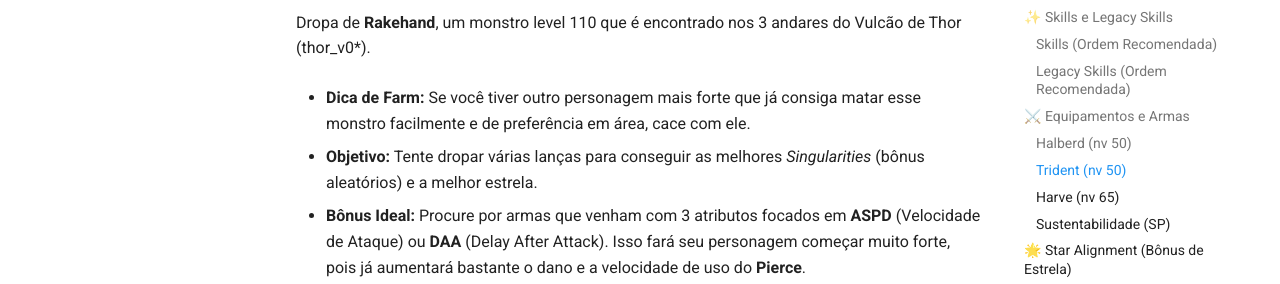
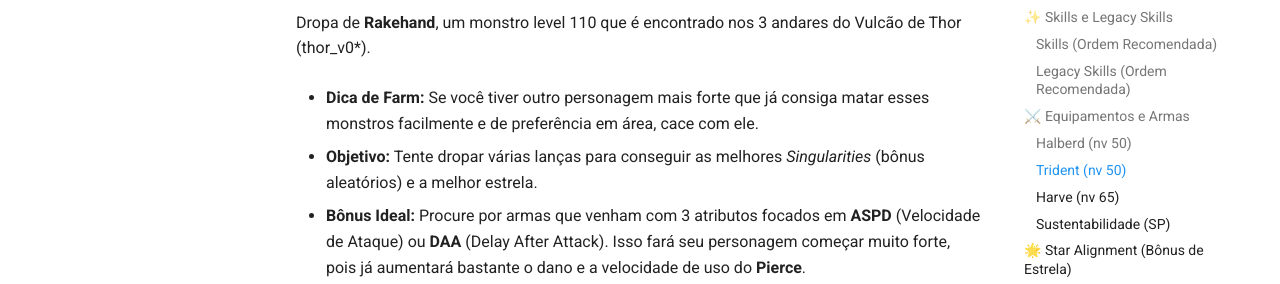
Before and after one commit to mythofyggdrasil/mythofyggdrasil.github.io, an MkDocs documentation site: the page built from docs/builds/cavaleiro.md, in a window 1280 px wide and 900 px high, scrolled down 1993 px. Shown: the part 172-456 px from the top of the window. Built offline with MkDocs 1.6.1 and Material for MkDocs 9.7.7, drawn with Linux system fonts in a browser that asks for light colours; comment, search, counter and statistics services are not loaded.

Commit message:
Update cavaleiro.md

```diff
--- a/docs/builds/cavaleiro.md
+++ b/docs/builds/cavaleiro.md
@@ -49,7 +49,7 @@ Dropa de **Teddy Bear**, um monstro level 91 que também fica no segundo andar d
 ### Harve (nv 65)
 Dropa de **Rakehand**, um monstro level 110 que é encontrado nos 3 andares do Vulcão de Thor (thor_v0*).
 
-* **Dica de Farm:** Se você tiver outro personagem mais forte que já consiga matar esse monstro facilmente e de preferência em área, cace com ele.
+* **Dica de Farm:** Se você tiver outro personagem mais forte que já consiga matar esses monstros facilmente e de preferência em área, cace com ele.
 
 * **Objetivo:** Tente dropar várias lanças para conseguir as melhores *Singularities* (bônus aleatórios) e a melhor estrela.
 
```
